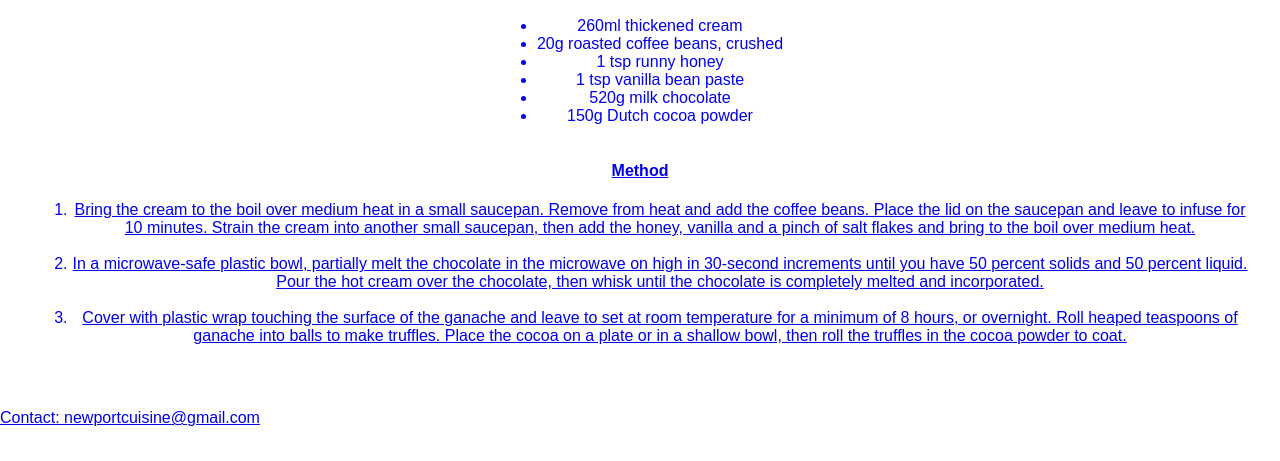
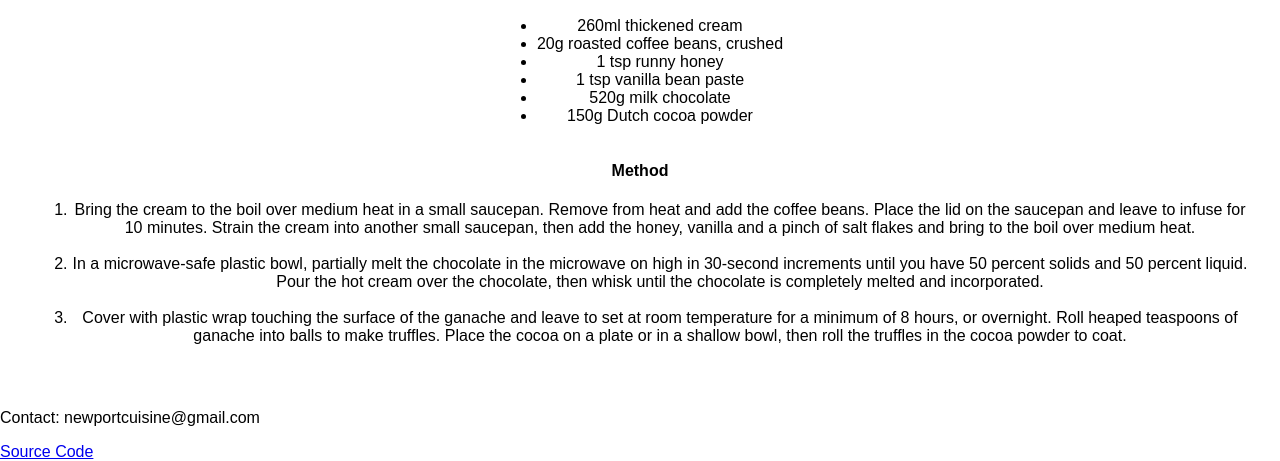
Before and after one commit to LaurenAnds/recipe-site, a plain HTML site: page dessert.html in a window 1280 px wide. Shown: the part 1033-1494 px from the top of the page. Drawn offline with Linux system fonts and the light colour scheme.

Commit message:
Removed dessertcss file and added source code

```diff
--- a/dessert.html
+++ b/dessert.html
@@ -4,7 +4,7 @@
     <meta charset="UTF-8">
     <meta name="viewport" content="width=device-width, initial-scale=1.0">
     <title>Espresso Chocolate Truffles</title>
-    <link rel="stylesheet" href="dessertcss.css">
+    <link rel="stylesheet" href="maincss.css">
     <style>
         body {
             font-family: Arial, sans-serif;
@@ -49,7 +49,7 @@
         <a href="about.html">About</a>
         <a href="starter.html">Starter</a>
         <a href="fish.html">Fish Course</a>
-        <a href="main.html">Main Course/a>
+        <a href="main.html">Main Course</a>
     </nav>
 
     <main>
@@ -85,6 +85,7 @@
 
     <footer id="Contact">
         <p>Contact: newportcuisine@gmail.com</p>
+        <a href="https://github.com/LaurenAnds/recipe-site">Source Code</a>
     </footer>
 
 </body>
--- a/dessertcss.css
+++ /dev/null
@@ -1,6 +0,0 @@
-div{
-    text-align:center;
-  }ul{
-    display:inline-block;
-    text-align:left;
-  }
```
Also changed, not shown: main.html (+1 -0 lines).
